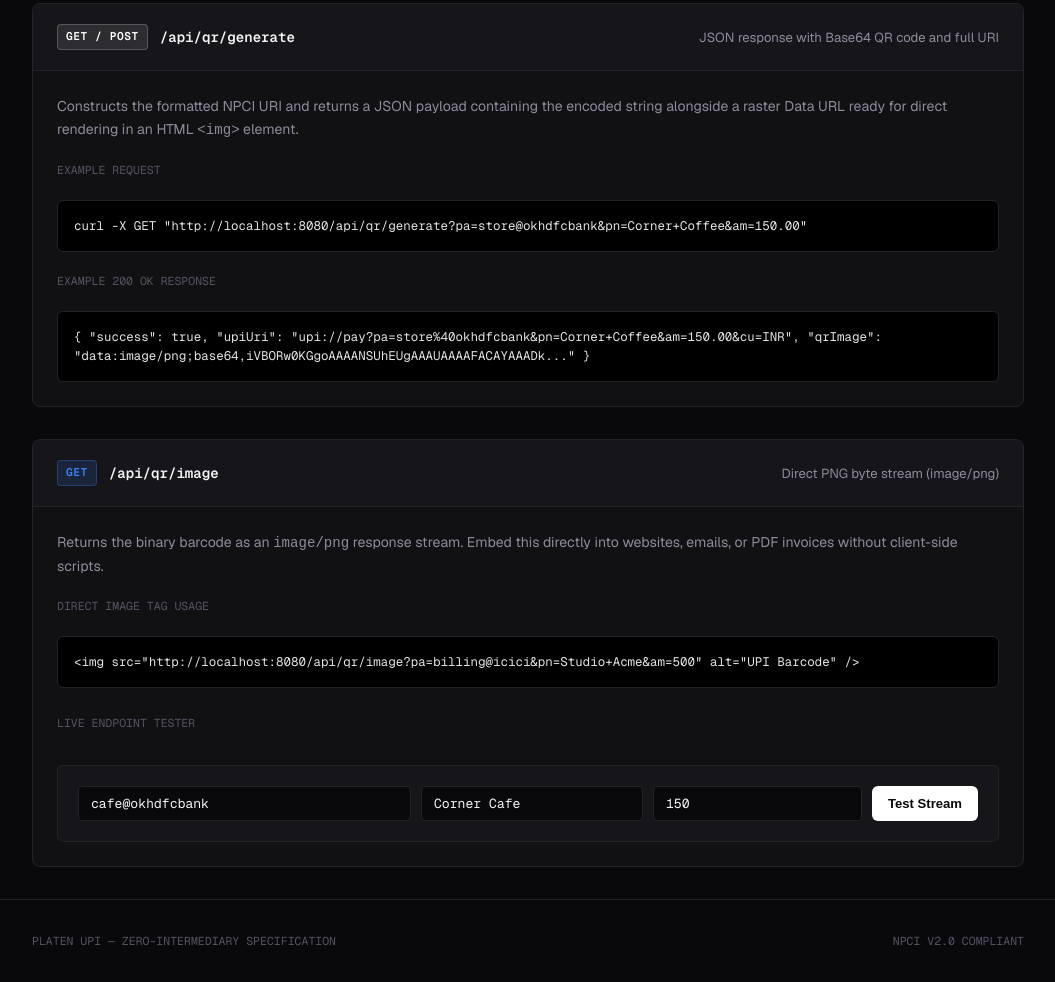
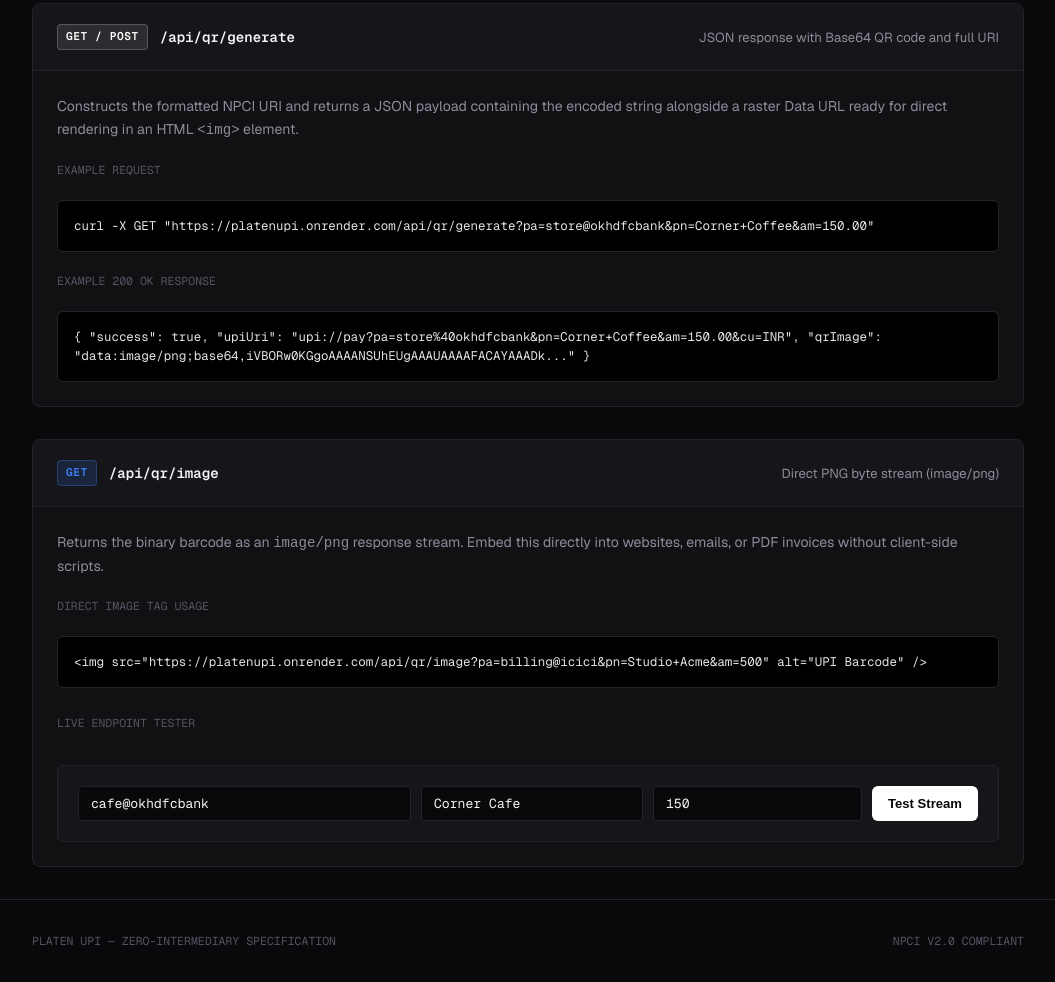
Before and after one commit to djenil/platenupi, a website: page public/apidocs.html in a window 1280 px wide. Shown: the part 859-1841 px from the top of the page, without its empty margins (112-1167 px from the left). Drawn offline with nearby package versions, Linux system fonts and the light colour scheme.

Commit message:
Update apidocs.html

```diff
--- a/public/apidocs.html
+++ b/public/apidocs.html
@@ -540,7 +540,7 @@
         </p>
 
         <div style="font-family: var(--mono); font-size: 0.72rem; color: var(--text-dim); text-transform: uppercase;">Example Request</div>
-        <div class="code-block">curl -X GET "http://localhost:8080/api/qr/generate?pa=store@okhdfcbank&pn=Corner+Coffee&am=150.00"</div>
+        <div class="code-block">curl -X GET "https://platenupi.onrender.com/api/qr/generate?pa=store@okhdfcbank&pn=Corner+Coffee&am=150.00"</div>
 
         <div style="font-family: var(--mono); font-size: 0.72rem; color: var(--text-dim); text-transform: uppercase;">Example 200 OK Response</div>
         <div class="code-block">{
@@ -566,7 +566,7 @@
         </p>
 
         <div style="font-family: var(--mono); font-size: 0.72rem; color: var(--text-dim); text-transform: uppercase;">Direct Image Tag Usage</div>
-        <div class="code-block">&lt;img src="http://localhost:8080/api/qr/image?pa=billing@icici&pn=Studio+Acme&am=500" alt="UPI Barcode" /&gt;</div>
+        <div class="code-block">&lt;img src="https://platenupi.onrender.com/api/qr/image?pa=billing@icici&pn=Studio+Acme&am=500" alt="UPI Barcode" /&gt;</div>
 
         <!-- Interactive Sandbox -->
         <div style="font-family: var(--mono); font-size: 0.72rem; color: var(--text-dim); text-transform: uppercase; margin-top: 6px;">Live Endpoint Tester</div>
```
